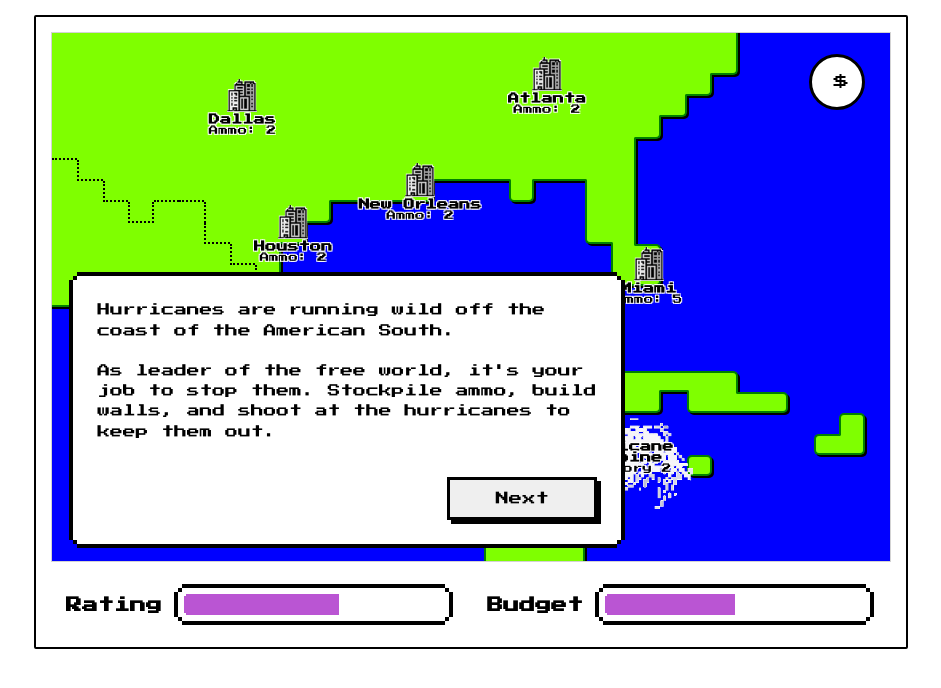
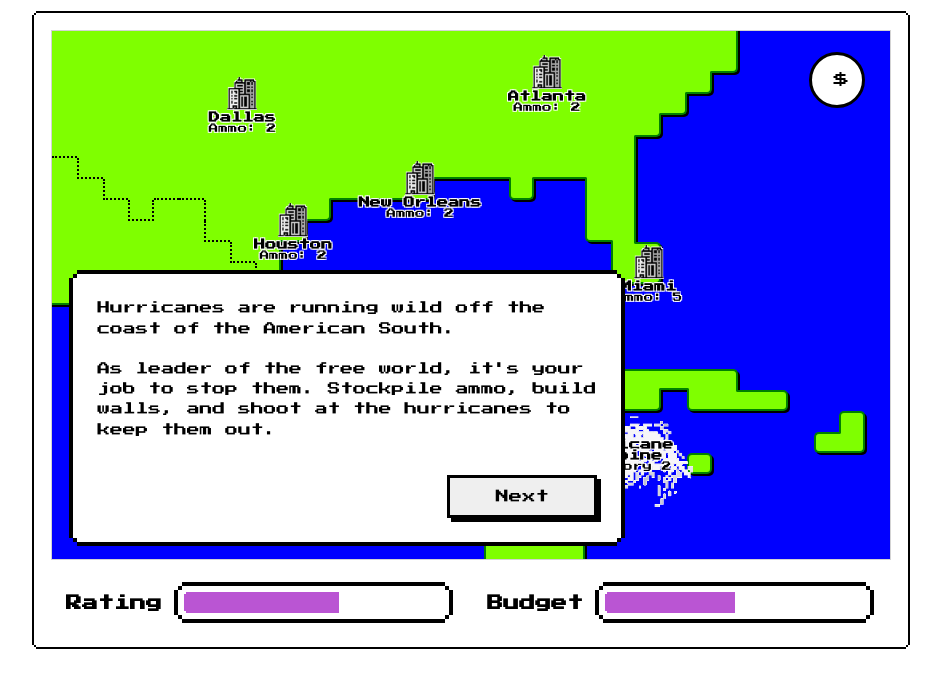
Before and after one commit to samlfair/hurricane-fighter, a plain HTML site: page index.html in a window 1280 px wide. Shown: the whole page, without its empty margins (169-1110 px from the left). Drawn offline with Linux system fonts and the light colour scheme.

Commit message:
Redo border

```diff
--- a/script.js
+++ b/script.js
@@ -386,7 +386,7 @@ const weakener = (state) => ({
       );
     }
     if (utilities.hurricanes.length === 0) {
-      utilities.hurricanes.push(Hurricane());
+      utilities.hurricanes.push(Hurricane().render());
     }
     if (utilities.hurricanes.length === 0 && listOfNames.length === 0) {
       winGame();
--- a/style.css
+++ b/style.css
@@ -37,8 +37,10 @@ body {
   align-content: stretch;
   max-width: 840px;
   background: var(--container-color);
-  border: 2px solid black;
-  border-radius: 2px;
+  box-shadow: 2px 0px 0px 0px white, -2px 0px 0px 0px white,
+    0px 2px 0px 0px white, 0px -2px 0px 0px white, 0px 0px 0px 2px black,
+    0px 4px 0px 0px black, 0px -4px 0px 0px black, 4px 0px 0px 0px black,
+    -4px 0px 0px 0px black;
 }
 
 /* Pixelated Border */
```
